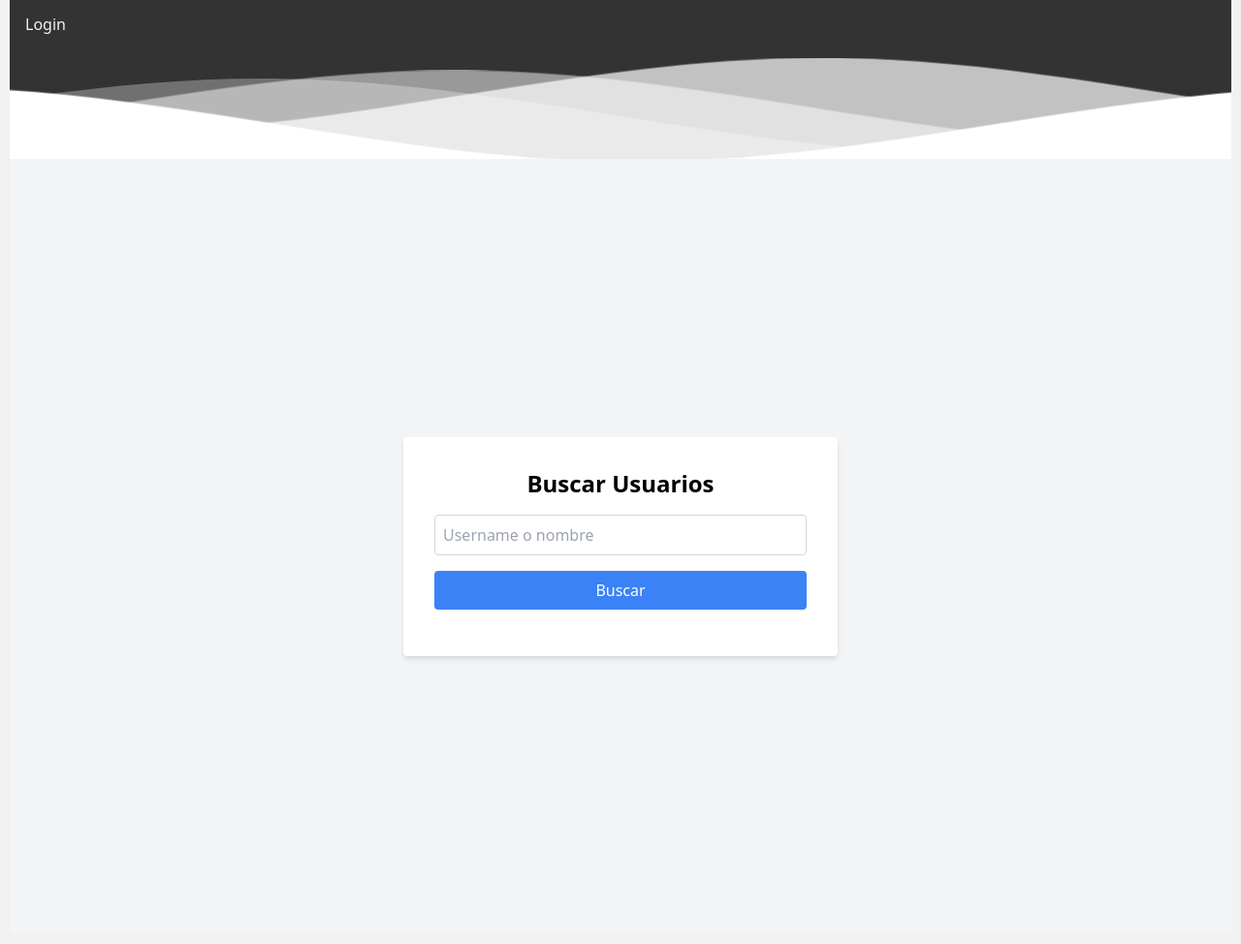
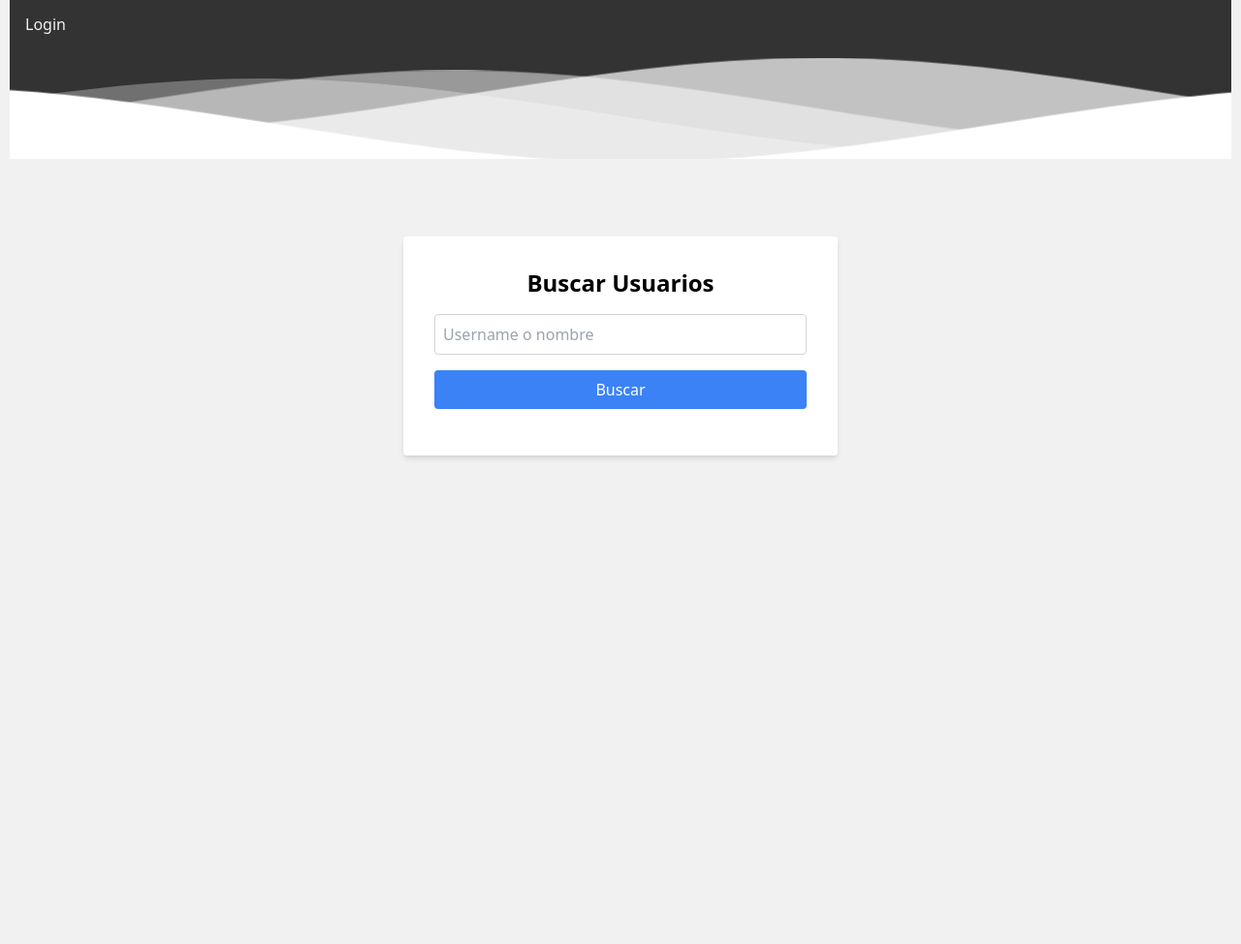
Before and after one commit to ricardouriegas/practice5-Basic-Server-Side-Programming, a PHP site: page /views/buscar_usuarios.view.php in a window 1280 px wide. Shown: the part 83-1057 px from the top of the page at 97% size. After the commit the page ends 556 px from the top, so only its background shows below. Run offline with PHP 8.4, Linux system fonts and the light colour scheme; data that the repository does not hold is empty; some libraries are stand-ins or nearby versions.

Commit message:
little changes

```diff
--- a/views/buscar_usuarios.view.php
+++ b/views/buscar_usuarios.view.php
@@ -2,7 +2,7 @@
 <?php require APP_PATH . "html_parts/info_usuario.php"; ?>
 <?php require APP_PATH . "html_parts/menu.php"; ?>
 <link href="https://cdn.jsdelivr.net/npm/tailwindcss@2.2.19/dist/tailwind.min.css" rel="stylesheet">
-<div class="min-h-screen bg-gray-100 flex flex-col items-center justify-center">
+<div class="flex flex-col items-center justify-center mt-20">
     <div class="bg-white p-8 rounded shadow-md w-full max-w-md">
         <h1 class="text-2xl font-bold mb-4 text-center">Buscar Usuarios</h1>
         <form id="form-buscar" class="flex flex-col space-y-4">
```
